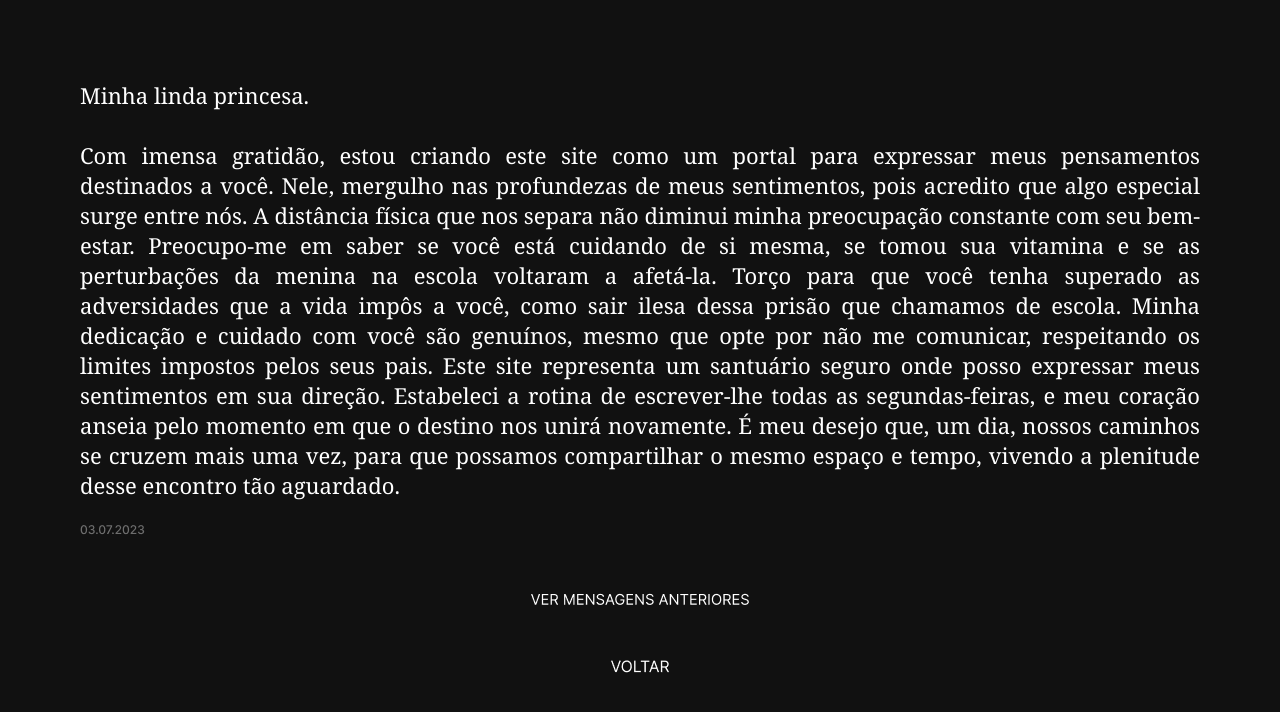
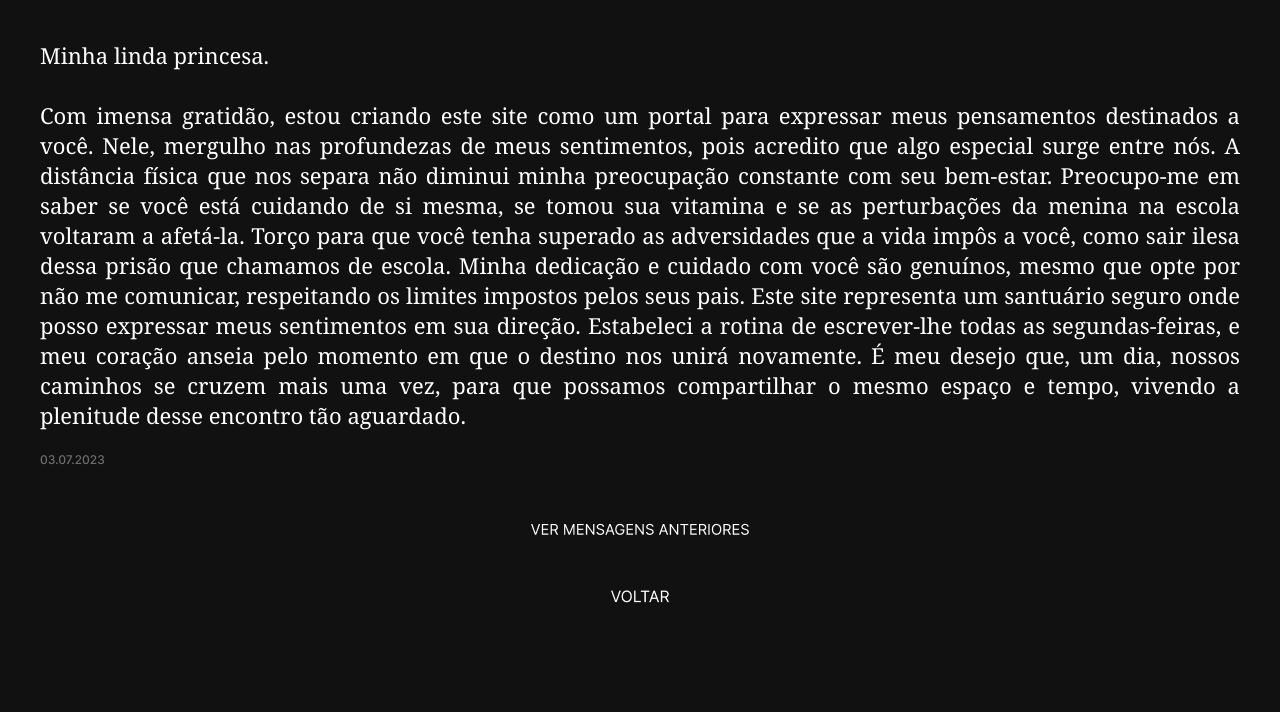
Before and after one commit to guihibb/cartas, a plain HTML site: page cartas/carta-1.html in a window 1280 px wide. Drawn offline with Linux system fonts and the light colour scheme.

Commit message:
Update carta-1.html

```diff
--- a/cartas/carta-1.html
+++ b/cartas/carta-1.html
@@ -7,7 +7,7 @@
     <title>Carta</title>
     <style>
         body {
-            margin: 80px;
+            margin: 40px;
         }
     </style>
 </head>
```
